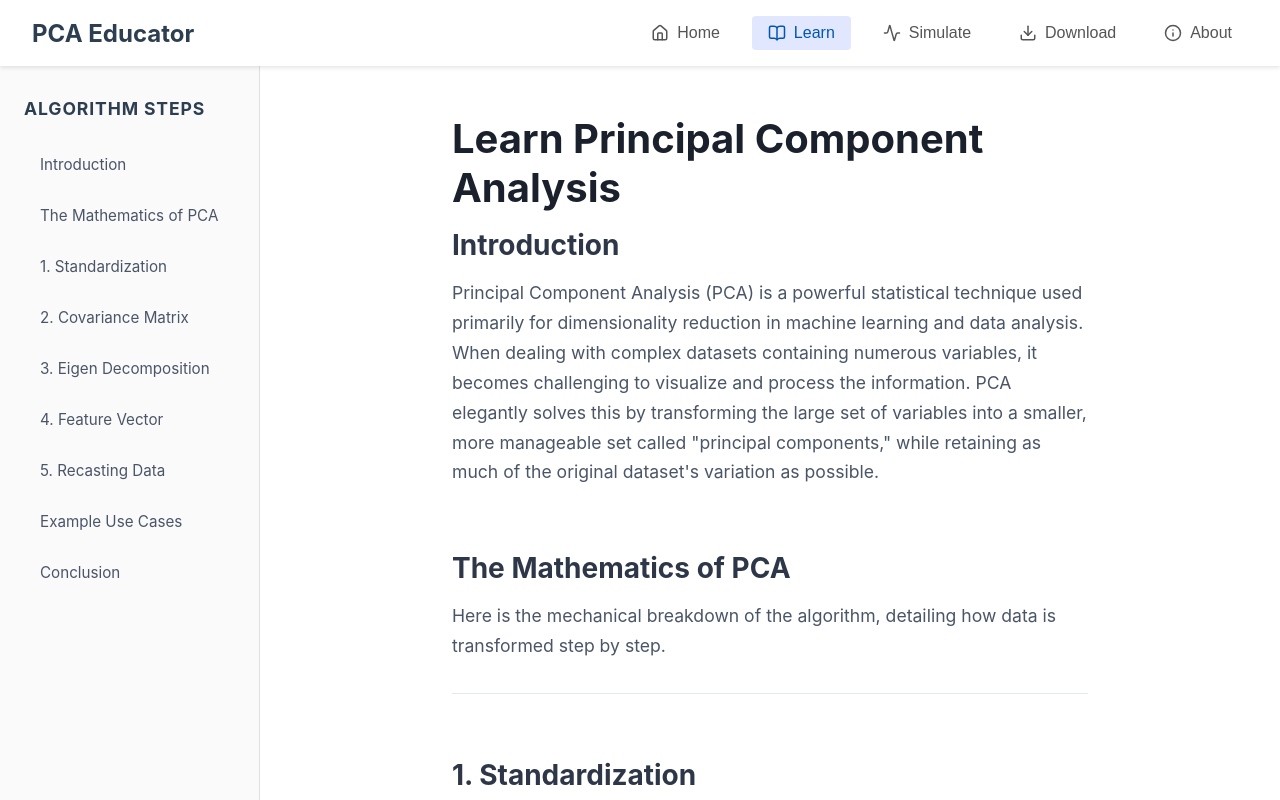
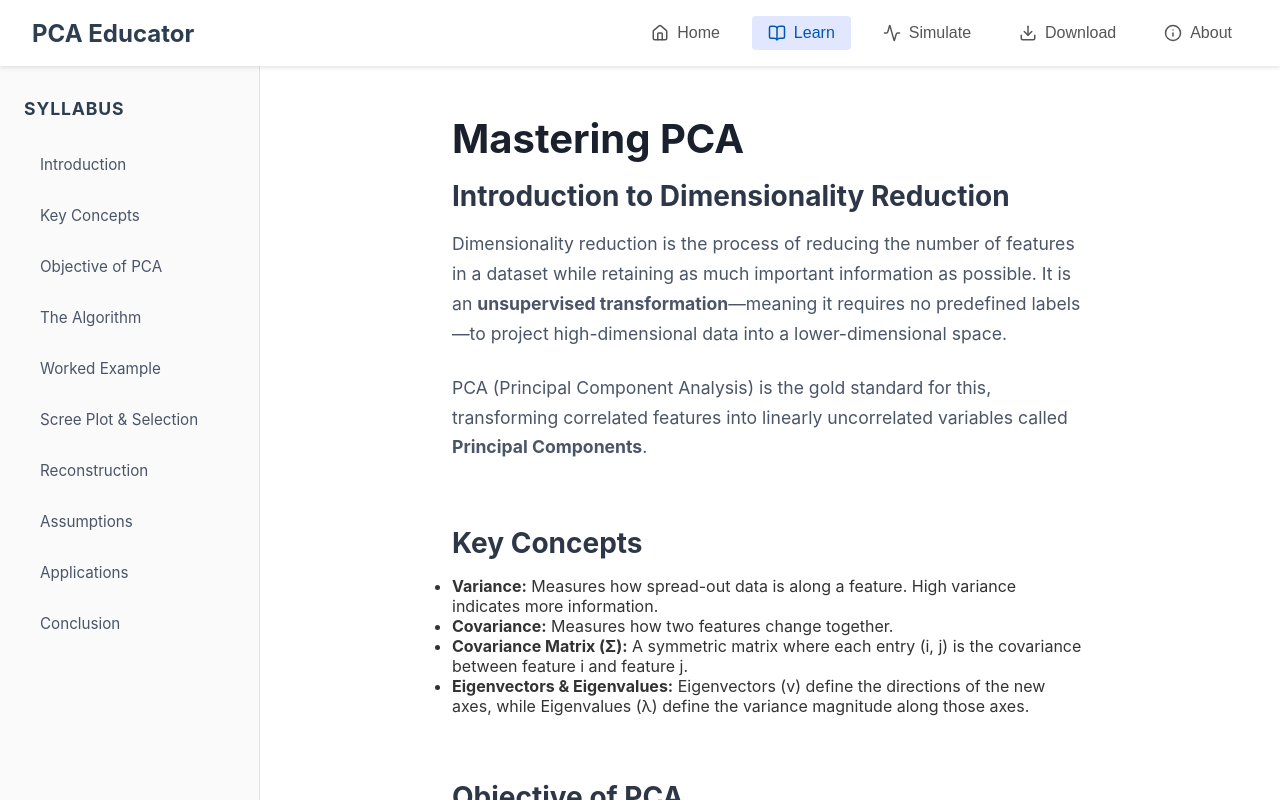
Before and after one commit to aadhyanthk/pca, a React (Vite) app: page / in a window 1280 px wide. Both pictures are taken after a click on the button "Learn". Built offline with nearby package versions, Linux system fonts and the light colour scheme.

Commit message:
enhanced learn page

```diff
--- a/src/App.css
+++ b/src/App.css
@@ -205,3 +205,34 @@ body {
 .content-list strong {
   color: #2d3748;
 }
+
+.data-table {
+  width: 100%;
+  border-collapse: collapse;
+  margin: 2rem 0;
+  background-color: #fff;
+  font-size: 0.95rem;
+  box-shadow: 0 1px 3px rgba(0,0,0,0.1);
+}
+
+.data-table th, .data-table td {
+  padding: 12px 15px;
+  text-align: left;
+  border-bottom: 1px solid #edf2f7;
+}
+
+.data-table th {
+  background-color: #f8fafc;
+  color: #2d3748;
+  font-weight: 600;
+  text-transform: uppercase;
+  letter-spacing: 0.025em;
+}
+
+.data-table tr:last-child td {
+  border-bottom: none;
+}
+
+.data-table tr:hover {
+  background-color: #f1f5f9;
+}
--- a/src/App.jsx
+++ b/src/App.jsx
@@ -48,20 +48,21 @@ const LearnPage = () => {
 
   const sections = [
     {id: 'intro', title: 'Introduction'},
-    {id: 'math', title: 'The Mathematics of PCA'},
-    {id: 'step-1', title: '1. Standardization'},
-    {id: 'step-2', title: '2. Covariance Matrix'},
-    {id: 'step-3', title: '3. Eigen Decomposition'},
-    {id: 'step-4', title: '4. Feature Vector'},
-    {id: 'step-5', title: '5. Recasting Data'},
-    {id: 'use-cases', title: 'Example Use Cases'},
+    {id: 'concepts', title: 'Key Concepts'},
+    {id: 'objective', title: 'Objective of PCA'},
+    {id: 'steps', title: 'The Algorithm'},
+    {id: 'example', title: 'Worked Example'},
+    {id: 'selection', title: 'Scree Plot & Selection'},
+    {id: 'reconstruction', title: 'Reconstruction'},
+    {id: 'assumptions', title: 'Assumptions'},
+    {id: 'applications', title: 'Applications'},
     {id: 'conclusion', title: 'Conclusion'}
   ];
 
   return (
     <div className="learn-container">
       <aside className="learn-sidebar">
-        <h3>Algorithm Steps</h3>
+        <h3>Syllabus</h3>
         <ul>
           {sections.map((sec) => (
             <li key={sec.id}>
@@ -74,73 +75,101 @@ const LearnPage = () => {
       </aside>
 
       <main className="learn-content">
-        <h1>Learn Principal Component Analysis</h1>
+        <h1>Mastering PCA</h1>
 
         <section id="intro">
-          <h2>Introduction</h2>
-          <p>Principal Component Analysis (PCA) is a powerful statistical technique used primarily for dimensionality reduction in machine learning and data analysis. When dealing with complex datasets containing numerous variables, it becomes challenging to visualize and process the information. PCA elegantly solves this by transforming the large set of variables into a smaller, more manageable set called "principal components," while retaining as much of the original dataset's variation as possible.</p>
+          <h2>Introduction to Dimensionality Reduction</h2>
+          <p>Dimensionality reduction is the process of reducing the number of features in a dataset while retaining as much important information as possible. It is an <strong>unsupervised transformation</strong>—meaning it requires no predefined labels—to project high-dimensional data into a lower-dimensional space.</p>
+          <p>PCA (Principal Component Analysis) is the gold standard for this, transforming correlated features into linearly uncorrelated variables called <strong>Principal Components</strong>.</p>
         </section>
 
-        <section id="math">
-          <h2>The Mathematics of PCA</h2>
-          <p className="intro-text">Here is the mechanical breakdown of the algorithm, detailing how data is transformed step by step.</p>
+        <section id="concepts">
+          <h2>Key Concepts</h2>
+          <ul>
+            <li><strong>Variance:</strong> Measures how spread-out data is along a feature. High variance indicates more information.</li>
+            <li><strong>Covariance:</strong> Measures how two features change together.</li>
+            <li><strong>Covariance Matrix (&Sigma;):</strong> A symmetric matrix where each entry (i, j) is the covariance between feature i and feature j.</li>
+            <li><strong>Eigenvectors & Eigenvalues:</strong> Eigenvectors (v) define the directions of the new axes, while Eigenvalues (&lambda;) define the variance magnitude along those axes.</li>
+          </ul>
         </section>
 
-        <section id="step-1">
-          <h2>1. Standardization</h2>
-          <p>Before applying PCA, we must standardize the range of the continuous initial variables so that each contributes equally to the analysis. We achieve this by subtracting the mean and dividing by the standard deviation.</p>
+        <section id="objective">
+          <h2>Objective of PCA</h2>
+          <p>PCA finds directions that maximize variance. The first principal component w₁ is found by solving for the direction that maximizes variance under a unit vector constraint:</p>
           <div className="math-block">
-            Z = (X - &mu;) / &sigma;
+            max w<sup>T</sup>&Sigma;w subject to ||w|| = 1
           </div>
         </section>
 
-        <section id="step-2">
-          <h2>2. Covariance Matrix Computation</h2>
-          <p>The goal is to understand how the variables of the input dataset are varying from the mean with respect to each other. The covariance matrix mathematically captures the correlations between all possible pairs of variables.</p>
-          <div className="math-block">
-            C = (Z<sup>T</sup> &middot; Z) / (n - 1)
-          </div>
+        <section id="steps">
+          <h2>The PCA Algorithm</h2>
+          <ol className="content-list">
+            <li><strong>Standardize:</strong> Mean-center the data so &mu; = 0. PCA is sensitive to scale.</li>
+            <li><strong>Covariance Matrix:</strong> Compute &Sigma; to capture relationships between pairs.</li>
+            <li><strong>Eigen Decomposition:</strong> Solve det(&Sigma; - &lambda;I) = 0 for &lambda; and v.</li>
+            <li><strong>Sort:</strong> Rank eigenvectors by &lambda; in descending order.</li>
+            <li><strong>Select:</strong> Choose the top <em>k</em> components based on explained variance.</li>
+            <li><strong>Project:</strong> Multiply the original data by the projection matrix W: Z = X &middot; W.</li>
+          </ol>
         </section>
 
-        <section id="step-3">
-          <h2>3. Eigen Decomposition</h2>
-          <p>We compute the eigenvectors and eigenvalues of the covariance matrix to identify the principal components. Eigenvectors represent the directions of maximum variance, while eigenvalues define their magnitude.</p>
-          <div className="math-block">
-            C &middot; v = &lambda; &middot; v
-          </div>
-          <p><em>Where 'v' is the eigenvector and '&lambda;' is the eigenvalue.</em></p>
+        <section id="example">
+          <h2>Worked Example</h2>
+          <p>Consider a simple 2D dataset with 5 points:</p>
+          <table className="data-table">
+            <thead>
+              <tr><th>Point</th><th>X</th><th>Y</th><th>X - x̄</th><th>Y - ȳ</th><th>PC1 Score</th></tr>
+            </thead>
+            <tbody>
+              <tr><td>P1</td><td>2.5</td><td>2.4</td><td>0.46</td><td>0.16</td><td>0.430</td></tr>
+              <tr><td>P2</td><td>0.5</td><td>0.7</td><td>-1.54</td><td>-1.54</td><td>-2.218</td></tr>
+              <tr><td>P3</td><td>2.2</td><td>2.9</td><td>0.16</td><td>0.66</td><td>0.593</td></tr>
+              <tr><td>P4</td><td>1.9</td><td>2.2</td><td>-0.14</td><td>-0.04</td><td>-0.124</td></tr>
+              <tr><td>P5</td><td>3.1</td><td>3.0</td><td>1.06</td><td>0.76</td><td>1.277</td></tr>
+            </tbody>
+          </table>
+          <p>In this example, PC1 alone explains <strong>96.3%</strong> of the total variance (&lambda;₁=1.284, &lambda;₂=0.049), allowing us to reduce the data to 1D with minimal loss.</p>
         </section>
 
-        <section id="step-4">
-          <h2>4. Feature Vector Selection</h2>
-          <p>We order the eigenvectors by their corresponding eigenvalues in descending order. This orders the principal components by significance. We discard the components of lesser significance and form a matrix of vectors, called the Feature Vector (W).</p>
-          <div className="math-block">
-            W = [v<sub>1</sub>, v<sub>2</sub>, ..., v<sub>k</sub>]
-          </div>
+        <section id="selection">
+          <h2>Scree Plot & Component Selection</h2>
+          <p>A Scree Plot graphs eigenvalues against component numbers. To choose <em>k</em>, we use:</p>
+          <ul>
+            <li><strong>Kaiser's Rule:</strong> Retain components with &lambda; &gt; 1.</li>
+            <li><strong>Cumulative Variance:</strong> Retain until &ge; 95% variance is explained.</li>
+            <li><strong>Elbow Method:</strong> Find where the curve flattens.</li>
+          </ul>
         </section>
 
-        <section id="step-5">
-          <h2>5. Recasting the Data</h2>
-          <p>Finally, we use the Feature Vector to reorient the data from the original axes to the ones represented by the principal components. This is done by multiplying the transposed standardized dataset by the Feature Vector.</p>
-          <div className="math-block">
-            Y = Z &middot; W
-          </div>
+        <section id="reconstruction">
+          <h2>Reconstruction & Information Loss</h2>
+          <p>We can approximate the original data using: <strong>X<sub>approx</sub> = Z &middot; W<sup>T</sup> + &mu;</strong>.</p>
+          <p>The reconstruction error is the sum of the discarded eigenvalues. Choosing more components reduces error but increases dimensionality.</p>
         </section>
 
-        <section id="use-cases">
-          <h2>Example Use Cases</h2>
-          <p>PCA is highly versatile and is deployed across various domains to streamline data:</p>
+        <section id="assumptions">
+          <h2>Assumptions of PCA</h2>
+          <ul>
+            <li><strong>Linearity:</strong> Assumes components are linear combinations.</li>
+            <li><strong>Large Variance = Important:</strong> Treats high-variance as high-signal.</li>
+            <li><strong>Orthogonality:</strong> Components are assumed to be perpendicular.</li>
+            <li><strong>Scale Sensitivity:</strong> Requires prior standardization.</li>
+          </ul>
+        </section>
+
+        <section id="applications">
+          <h2>Real-World Applications</h2>
           <ul className="content-list">
-            <li><strong>Image Compression:</strong> Reducing the number of pixels required to render an image without losing significant visual fidelity.</li>
-            <li><strong>Genomics:</strong> Visualizing genetic distance and relatedness between populations by condensing thousands of DNA markers.</li>
-            <li><strong>Finance:</strong> Identifying underlying market trends and managing risk by analyzing the correlations between different stocks or assets.</li>
-            <li><strong>Facial Recognition:</strong> Extracting the most critical features from facial images (Eigenfaces) to match identities efficiently.</li>
+            <li><strong>Image Compression:</strong> Reducing pixels via Eigenfaces.</li>
+            <li><strong>Genomics:</strong> Visualizing genetic distance across thousands of markers.</li>
+            <li><strong>Finance:</strong> Identifying hidden factors in stock price correlations.</li>
+            <li><strong>Anomaly Detection:</strong> Outliers often fall far from the PCA projection plane.</li>
           </ul>
         </section>
 
         <section id="conclusion">
           <h2>Conclusion</h2>
-          <p>By effectively compressing data and eliminating noise, PCA serves as an essential preprocessing step for many advanced machine learning models. Understanding its underlying mechanics allows us to make informed decisions about when and how to apply dimensionality reduction to our datasets. Once you are comfortable with these concepts, you can proceed to the Simulation environment to observe these transformations in action.</p>
+          <p>PCA is an essential preprocessing step. By effectively compressing data and eliminating noise, it empowers more efficient machine learning. You are now ready to test these theories in the <strong>Simulation</strong> tab.</p>
         </section>
       </main>
     </div>
```
